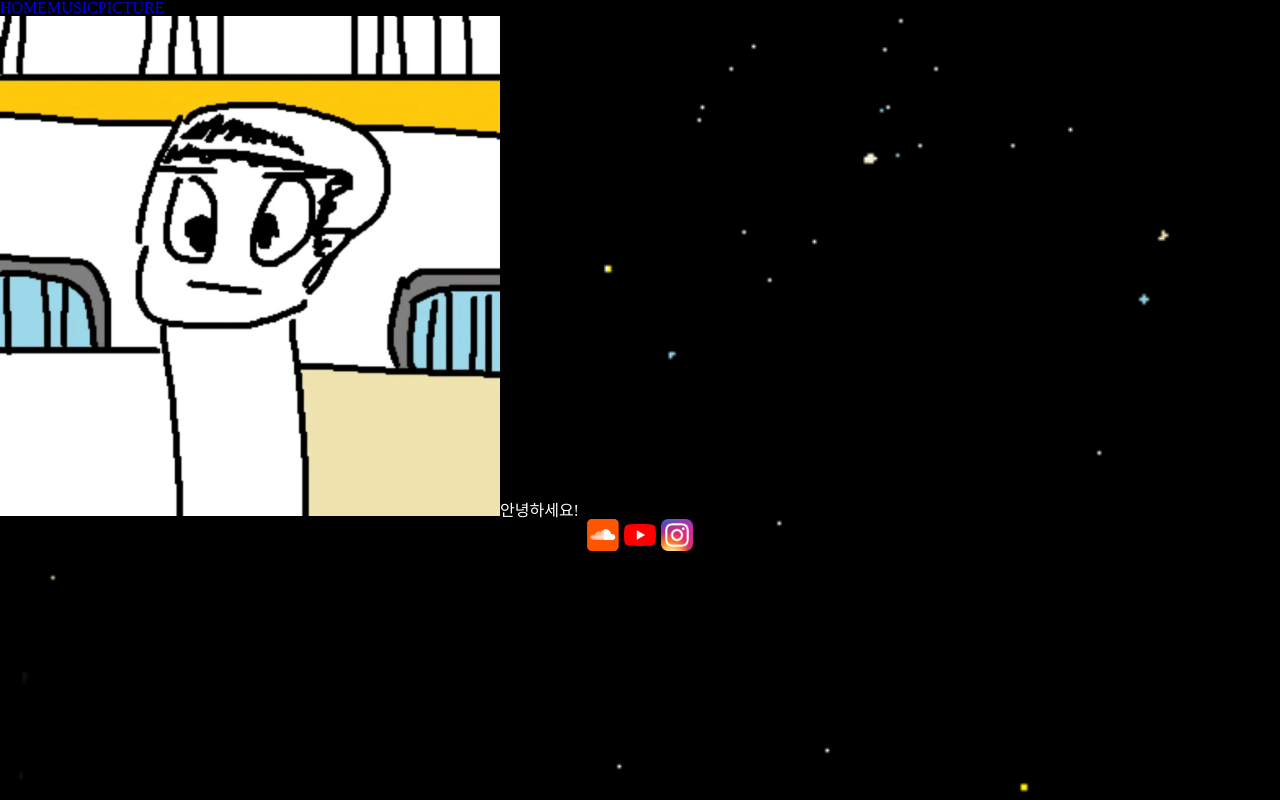
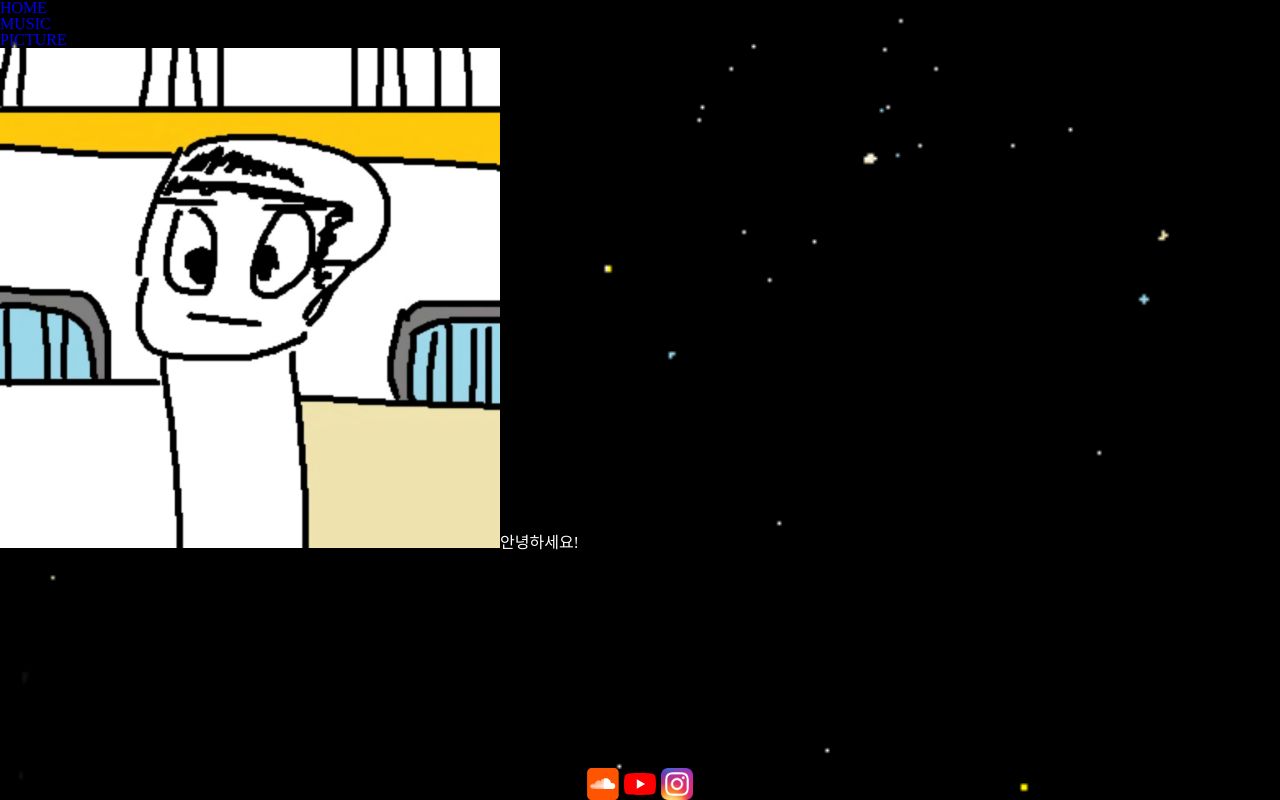
Before and after one commit to lovemagician/KANGCHANGU, a React (Vite) app: page / in a window 1280 px wide. Built offline with nearby package versions, Linux system fonts and the light colour scheme.

Commit message:
💄 edit wrapper

```diff
--- /dev/null
+++ b/src/components/layout/index.css
@@ -0,0 +1,5 @@
+.wrapper {
+  height: 100%;
+  display: flex;
+  flex-direction: column;
+}
--- a/src/components/layout/index.jsx
+++ b/src/components/layout/index.jsx
@@ -1,8 +1,9 @@
+import "./index.css";
 import { Outlet } from "react-router-dom";
 
 function Layout() {
   return (
-    <div>
+    <div className="wrapper">
       <Outlet />
     </div>
   );
```
